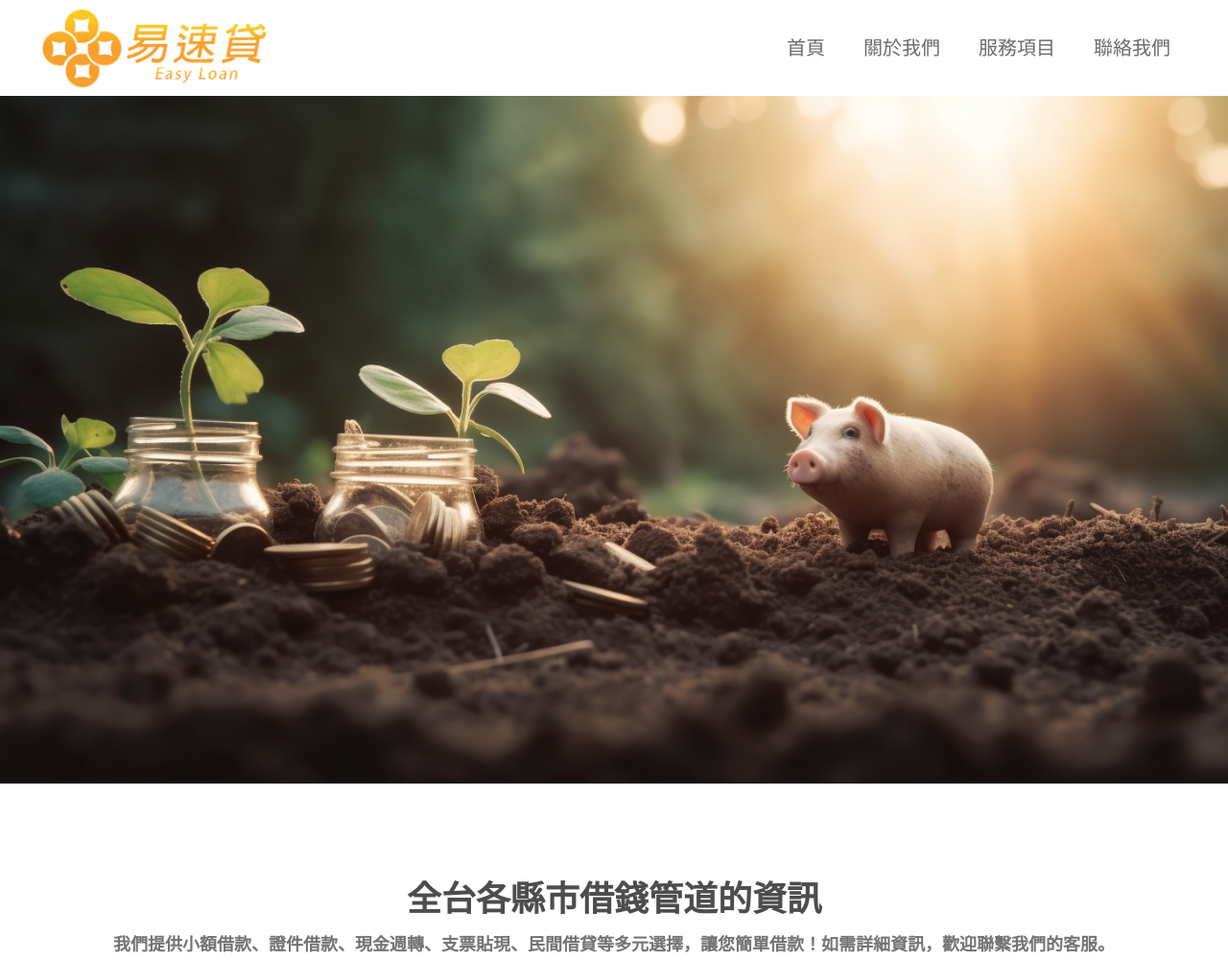
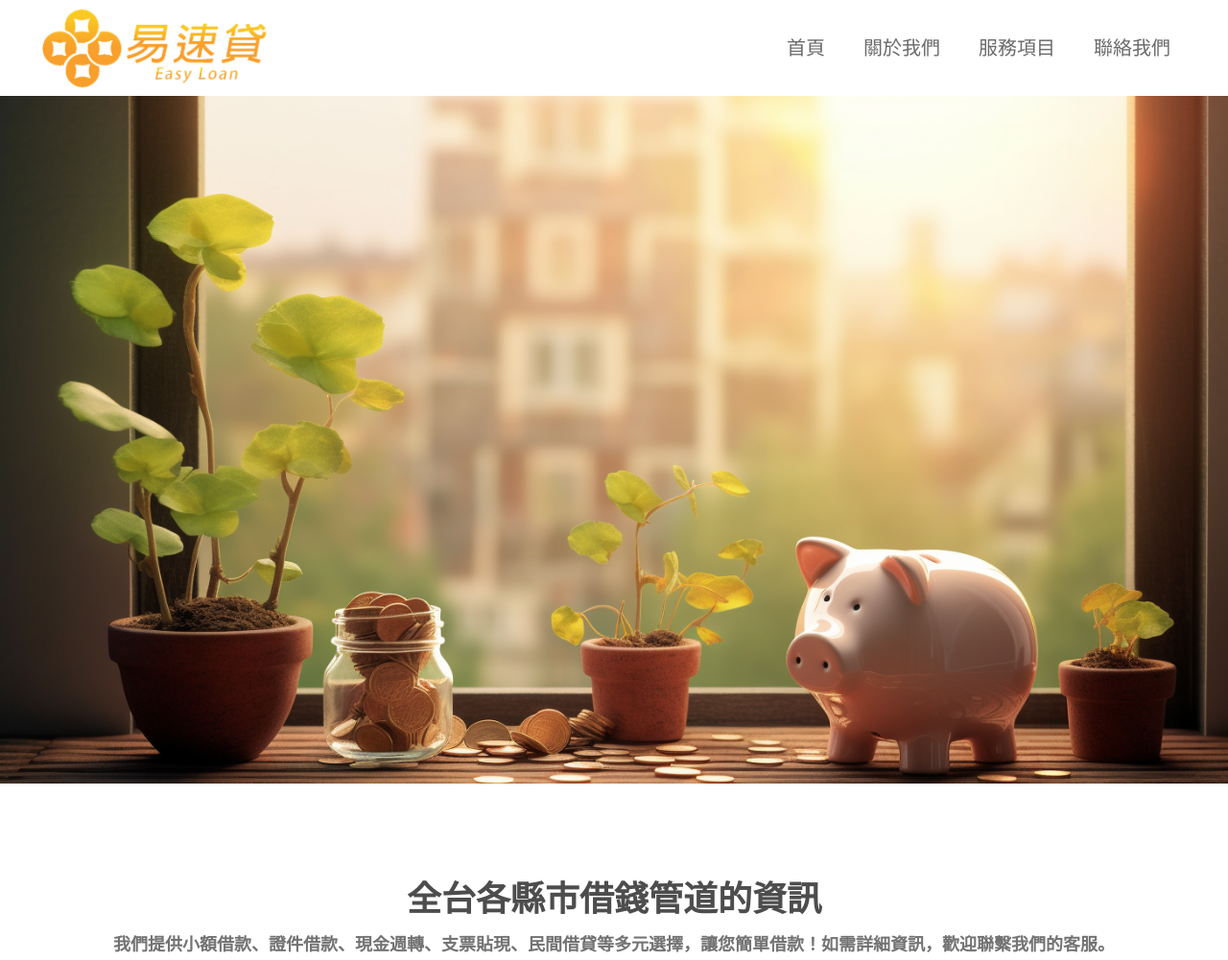
Before and after one commit to 13g7895123/bonus-loan, a PHP site: page / in a window 1280 px wide. Shown: the top 1001 px of the page at 96% size. Run offline with PHP 8.4, Linux system fonts and the light colour scheme; style sheets or scripts are compiled from the project's sources; some libraries are stand-ins or nearby versions.

Commit message:
05251243

```diff
--- a/index.php
+++ b/index.php
@@ -71,9 +71,9 @@
         </div>
     </div>
     <!-- picture1 -->
-    <div id='home' class='w-screen max-w-[1280px] h-auto md:h-full bg-bg_pic bg-cover bg-center relative mx-auto'>
-
-        <a href='https://line.naver.jp/ti/p/@418eegfb' class='cursor-pointer' target='_blank'><img src="./asset/img/bg_pig.png"></a>
+    <div id='home' class='w-screen max-w-[1280px] h-auto md:h-full relative mx-auto flex justify-center'>
+    <!-- <div id='home' class='w-screen max-w-[1280px] h-auto md:h-full bg-bg_pic bg-cover bg-center relative mx-auto'> -->
+        <a href='https://line.naver.jp/ti/p/@418eegfb' class='cursor-pointer' target='_blank'><img src="./asset/img/bg-pig4.png"></a>
     </div>
     <!-- inf1 -->
     <div id='aboutus' class='flex flex-col items-center bg-white pt-16 md:pt-[100px]'>
```
Also changed, not shown: asset/img/bg-pig3.png (added), asset/img/bg-pig4.png (added).
